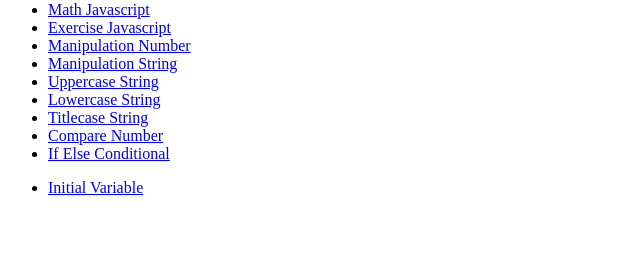
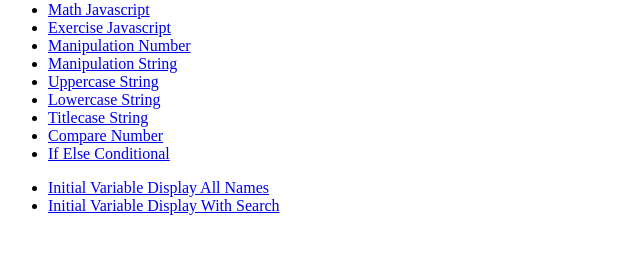
Before and after one commit to yusuf1998/learn-javascript, a plain HTML site: page index.html in a window 1280 px wide. Shown: the part 79-332 px from the top of the page, without its empty margins (0-640 px from the left). Drawn offline with Linux system fonts and the light colour scheme.

Commit message:
adding menu li

```diff
--- a/index.html
+++ b/index.html
@@ -23,7 +23,8 @@
         <li><a href="if-else/">If Else Conditional</a></li>
     </ul>
     <ul>
-        <li><a href="initial-variable">Initial Variable</a></li>
+        <li><a href="initial-variable-display">Initial Variable Display All Names</a></li>
+        <li><a href="initial-variable-search">Initial Variable Display With Search</a></li>
     </ul>
     <script src="index.js"></script>
 </body>
```
